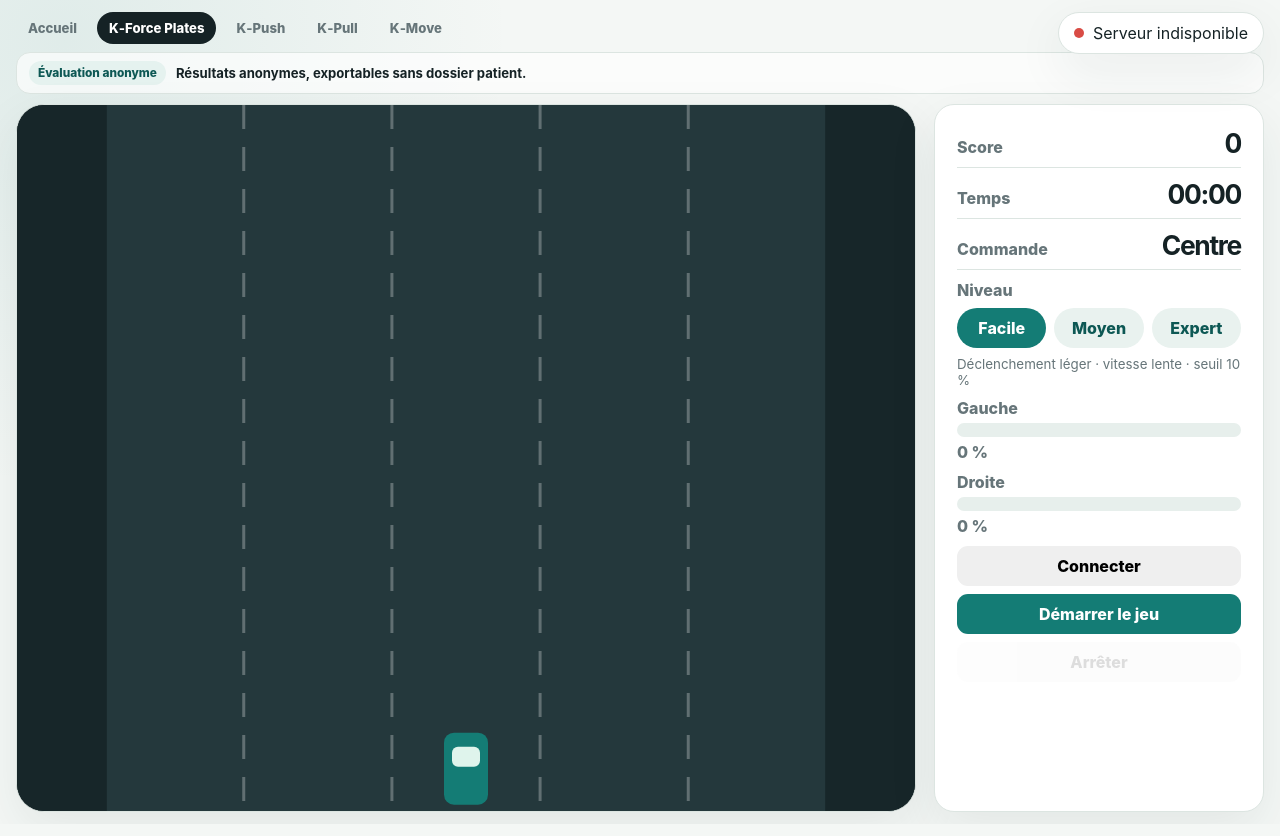
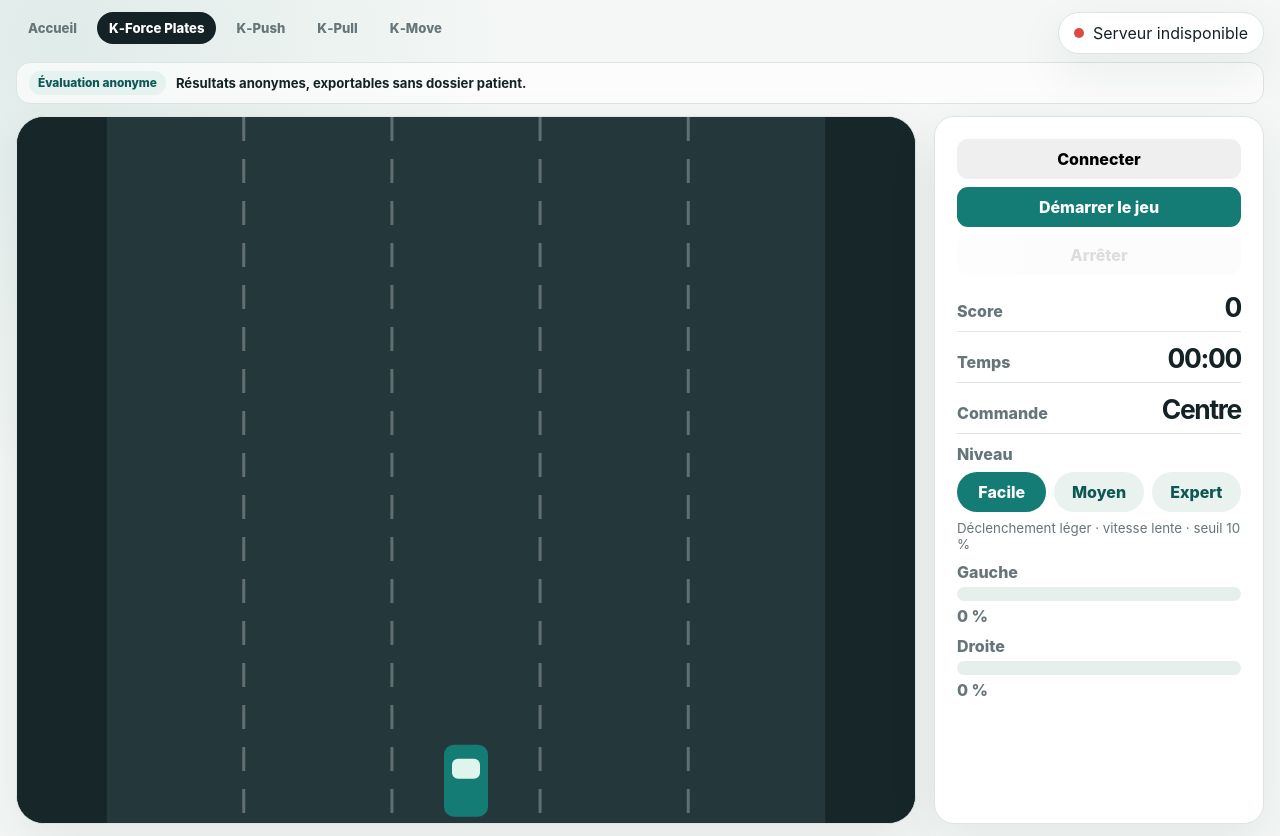
Before and after one commit to laguinch/kine-capteurs, a plain HTML site: page frontend/static/kplates_car_game.html in a window 1280 px wide. Drawn offline with Linux system fonts and the light colour scheme; no server answers.

Commit message:
Remonte les commandes des jeux

```diff
--- a/frontend/static/kplates_car_game.html
+++ b/frontend/static/kplates_car_game.html
@@ -4,7 +4,7 @@
     <meta charset="utf-8">
     <meta name="viewport" content="width=device-width, initial-scale=1">
     <title>K‑Force Plates — Voiture</title>
-    <link rel="stylesheet" href="/static/styles.css?v=20">
+    <link rel="stylesheet" href="/static/styles.css?v=21">
   </head>
   <body>
     <main class="shell game-shell">
@@ -40,6 +40,11 @@
           <canvas id="carCanvas" width="520" height="720" aria-label="Jeu voiture"></canvas>
         </div>
         <aside class="game-sidebar panel">
+          <div class="control-actions">
+            <button id="connectButton" type="button">Connecter</button>
+            <button id="startGameButton" class="primary" type="button">Démarrer le jeu</button>
+            <button id="stopGameButton" type="button" disabled>Arrêter</button>
+          </div>
           <div class="game-score">
             <span>Score</span>
             <strong id="scoreValue">0</strong>
@@ -75,11 +80,6 @@
             </div>
             <span id="rightForceText">0 %</span>
           </div>
-          <div class="control-actions">
-            <button id="connectButton" type="button">Connecter</button>
-            <button id="startGameButton" class="primary" type="button">Démarrer le jeu</button>
-            <button id="stopGameButton" type="button" disabled>Arrêter</button>
-          </div>
         </aside>
       </section>
       <div class="mobile-game-actions" aria-label="Commandes du jeu">
--- a/frontend/static/styles.css
+++ b/frontend/static/styles.css
@@ -72,7 +72,7 @@ button, input, select { font: inherit; }
   display: none;
 }
 .game-shell .flow-banner {
-  margin: 0 0 10px;
+  margin: 18px 0 12px;
   padding: 8px 12px;
   border-radius: 14px;
 }
@@ -196,6 +196,7 @@ button, input, select { font: inherit; }
 .control-actions {
   display: grid;
   gap: 8px;
+  margin-bottom: 6px;
 }
 .mobile-game-actions {
   display: none;
```
Also changed, not shown: frontend/static/kplates_slalom_game.html (+6 -6 lines).
